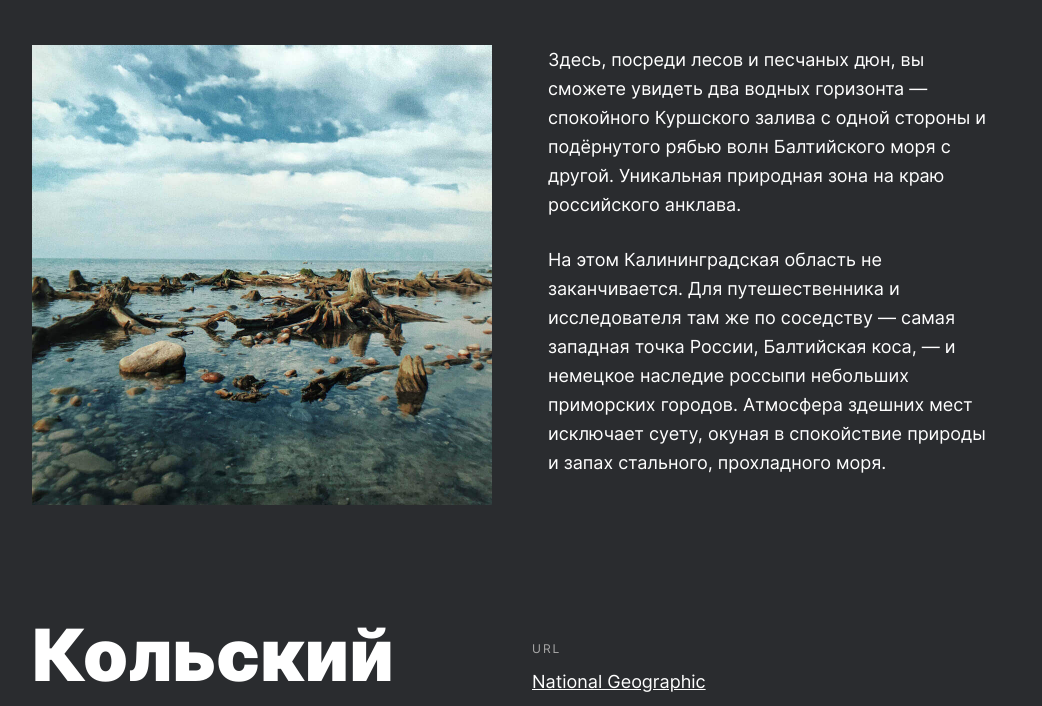
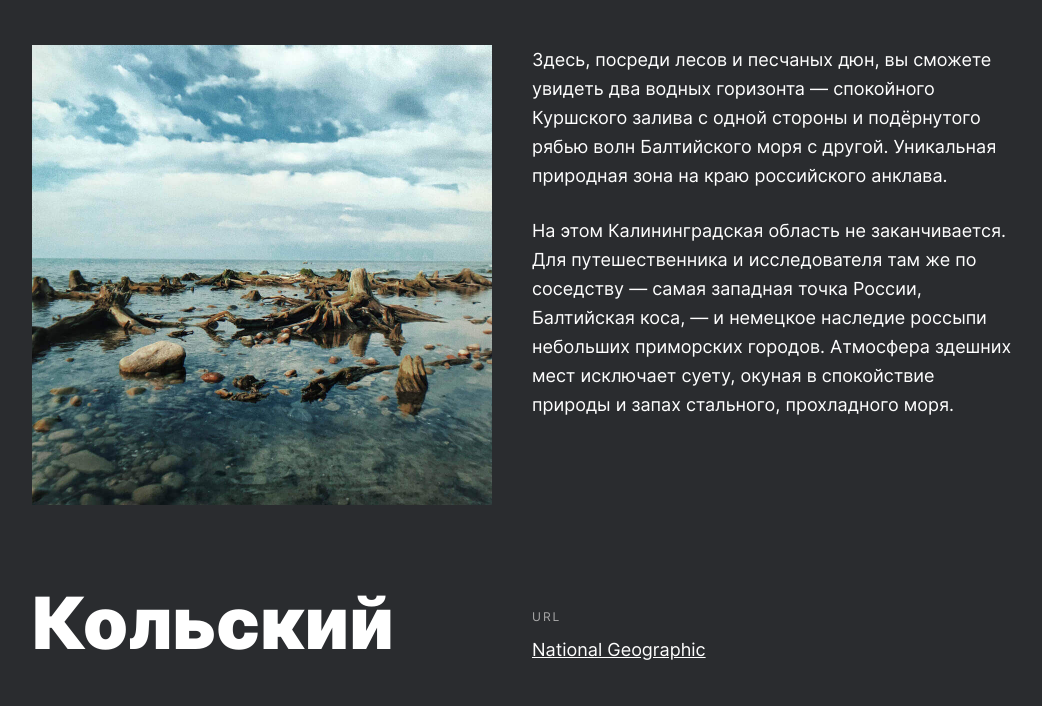
Before and after one commit to BabyOfTheWar/russian-travel, a plain HTML site: page index.html in a window 1280 px wide. Shown: the part 2671-3377 px from the top of the page, without its empty margins (116-1158 px from the left). Drawn offline with Linux system fonts and the light colour scheme.

Commit message:
Add files via upload

```diff
--- a/blocks/place/__image/place__image.css
+++ b/blocks/place/__image/place__image.css
@@ -7,6 +7,7 @@
 @media screen and (min-width: 768px) {
     .place__image {
         max-width: 340px;
+        margin-bottom: 0;
     }
 }
 
--- a/blocks/place/__paragraph/place__paragraph.css
+++ b/blocks/place/__paragraph/place__paragraph.css
@@ -14,7 +14,7 @@
 @media screen and (min-width: 768px) {
     .place__paragraph {
         max-width: 352px;
-        margin-top: 0;
+        margin: 0;
     }
 
     .place__paragraph:nth-child(2) {
```
